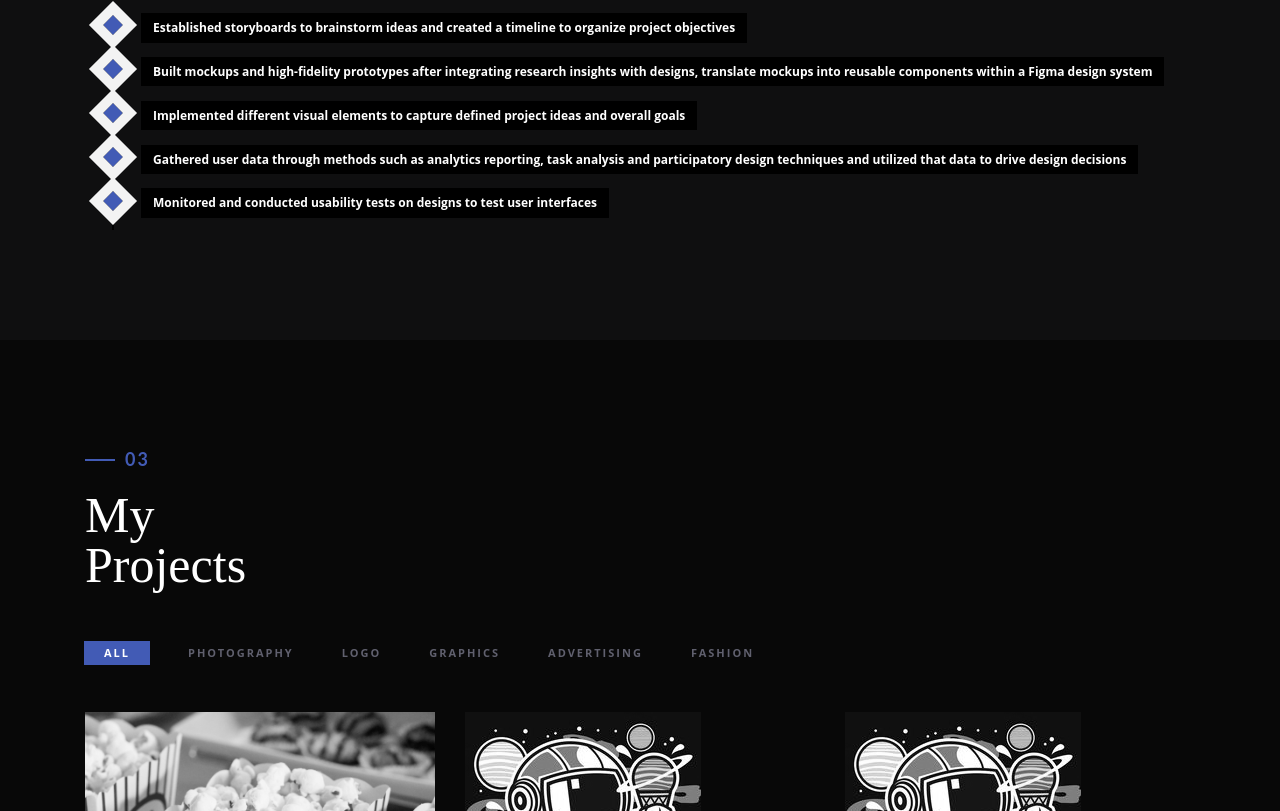
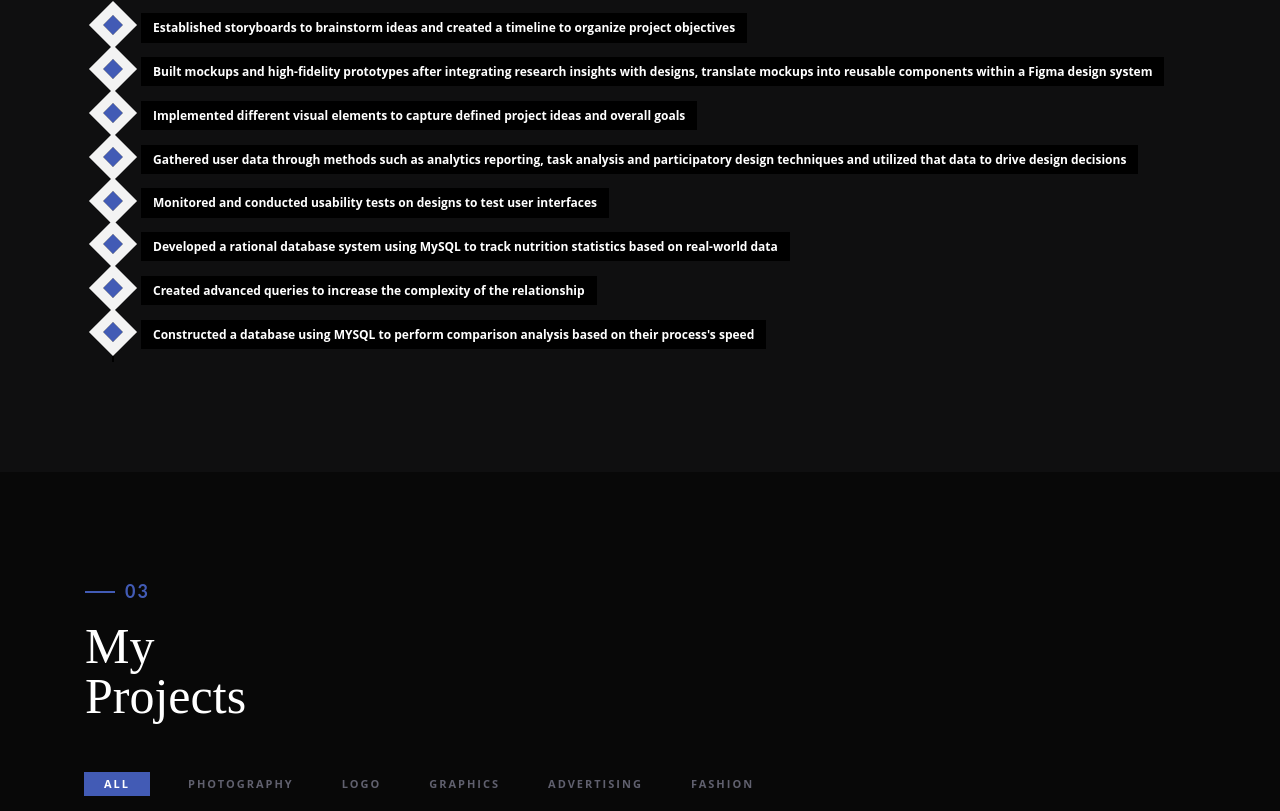
Before and after one commit to kopildas/pappuportfolio, a plain HTML site: page index.html in a window 1280 px wide. Shown: the part 2073-2884 px from the top of the page. Drawn offline with nearby package versions, Linux system fonts and the light colour scheme; files whose address does not match are found by name.

Commit message:
small update

```diff
--- a/index.html
+++ b/index.html
@@ -130,10 +130,9 @@
                     <div class="tab-contents" id="soft">
                         <ul>
                             <li><span>Figma</span></li>
-                            <li><span>Adobe XD</span></li>
                             <li><span>Maze</span></li>
-                            <li><span>Fadobe (bridge, photoshop)</span></li>
-                            <li><span>webflow</span></li>
+                            <li><span>Adobe (XD, Bridge, Photoshop)</span></li>
+                            <li><span>Webflow</span></li>
                             <li><span>UXfolio</span></li>
 
                         </ul>
@@ -211,6 +210,33 @@
                             <h4>IT-Consultant</h4>
                             <p><strong>Systemarchitektur, Consulting</strong>
                                 <br>Konzeption und Modellierung von Systemen und APIs für Digital Publishing und Entitlement nach SOA</p> -->
+                        </div>
+                    </li>
+                    <li class="timeline-event" data-aos="fade-up" data-aos-delay=".2">
+                        <label class="timeline-event-icon"></label>
+                        <div class="timeline-event-copy">
+                            <p class="timeline-event-thumbnail">Developed a rational database system using MySQL to track nutrition statistics based on real-world data</p>
+                            <!-- <h3>Freelancer</h3>
+                            <h4>Designer und Autor</h4>
+                            <p>Konzeption, Design und Produktion von Digitalen Magazinen mit InDesign, der Adobe Digital Publishing Suite und HTML5. Co-Autorin der Fachbücher "Digitales Publizieren für Tablets" und "Adobe Digital Publishing Suite" erschienen im dpunkt.verlag.</p> -->
+                        </div>
+                    </li>
+                    <li class="timeline-event" data-aos="fade-up" data-aos-delay=".2">
+                        <label class="timeline-event-icon"></label>
+                        <div class="timeline-event-copy">
+                            <p class="timeline-event-thumbnail">Created advanced queries to increase the complexity of the relationship</p>
+                            <!-- <h3>Freelancer</h3>
+                            <h4>Designer und Autor</h4>
+                            <p>Konzeption, Design und Produktion von Digitalen Magazinen mit InDesign, der Adobe Digital Publishing Suite und HTML5. Co-Autorin der Fachbücher "Digitales Publizieren für Tablets" und "Adobe Digital Publishing Suite" erschienen im dpunkt.verlag.</p> -->
+                        </div>
+                    </li>
+                    <li class="timeline-event" data-aos="fade-up" data-aos-delay=".2">
+                        <label class="timeline-event-icon"></label>
+                        <div class="timeline-event-copy">
+                            <p class="timeline-event-thumbnail">Constructed a database using MYSQL to perform comparison analysis based on their process's speed</p>
+                            <!-- <h3>Freelancer</h3>
+                            <h4>Designer und Autor</h4>
+                            <p>Konzeption, Design und Produktion von Digitalen Magazinen mit InDesign, der Adobe Digital Publishing Suite und HTML5. Co-Autorin der Fachbücher "Digitales Publizieren für Tablets" und "Adobe Digital Publishing Suite" erschienen im dpunkt.verlag.</p> -->
                         </div>
                     </li>
                 </ul>
```
